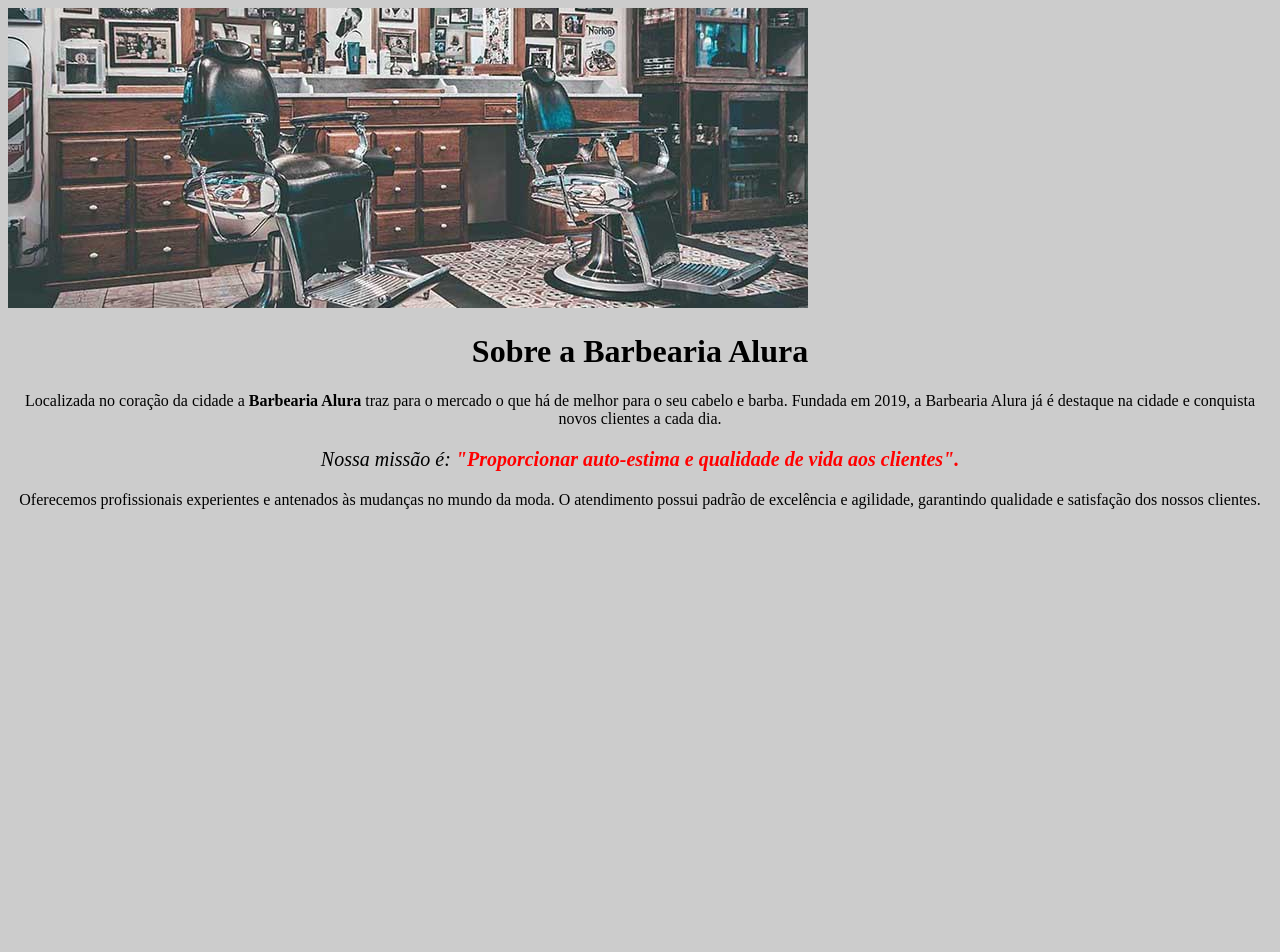
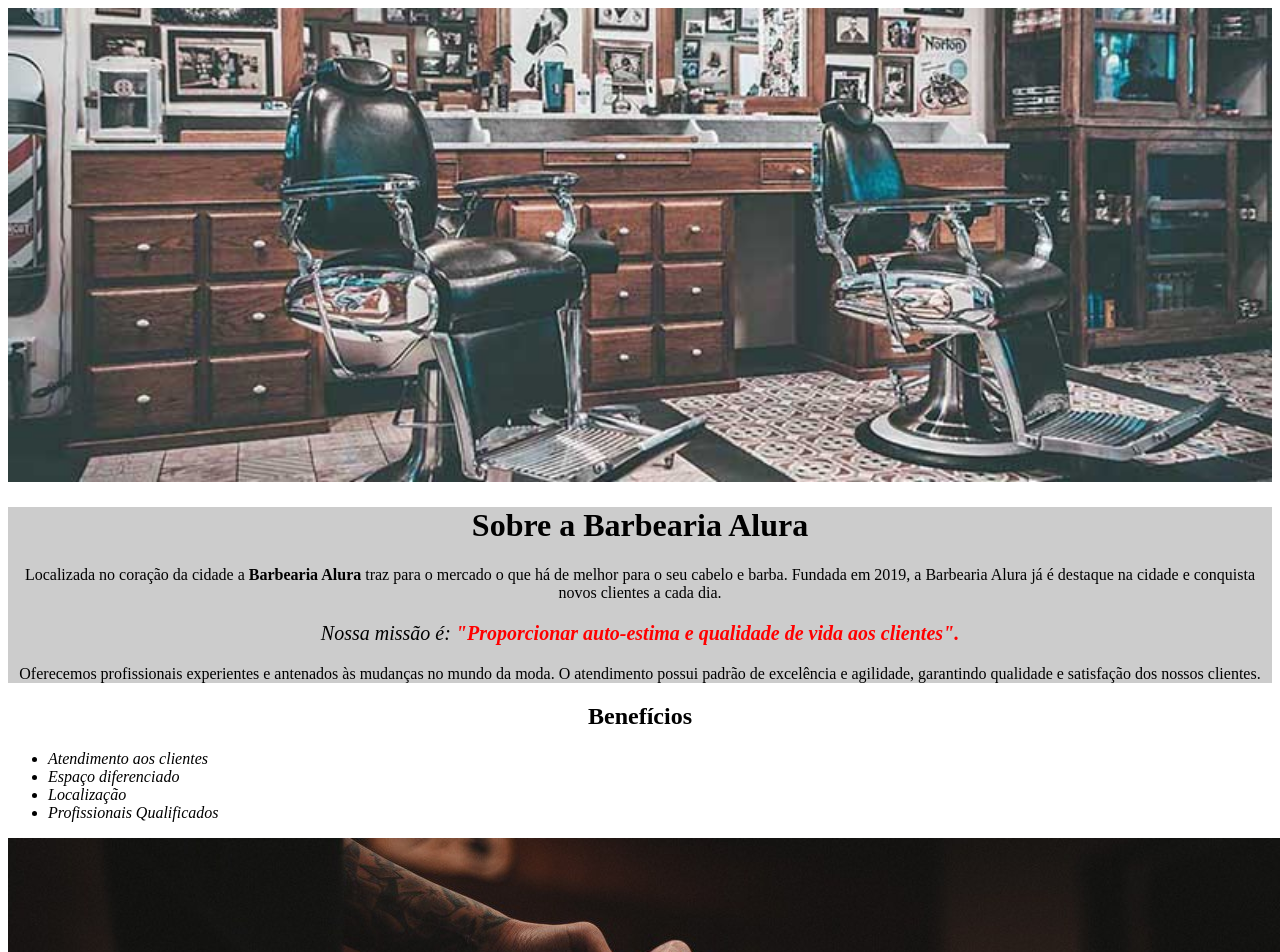
Before and after one commit to qadevanes/Alurafrontend, a plain HTML site: page index.html in a window 1280 px wide. Shown: the top 952 px of the page. Before the commit the page ends 800 px from the top, so only its background shows below. Drawn offline with Linux system fonts and the light colour scheme.

Commit message:
inserindo parte de beneficios
adicionando imagens e informações

```diff
--- a/index.html
+++ b/index.html
@@ -9,7 +9,8 @@
 </head>
 
 <body>
-    <img src="banner.jpg">
+    <img id="banner" src="banner.jpg">
+    <div class="principal">
         <h1> Sobre a Barbearia Alura</h1>
 
 
@@ -20,6 +21,18 @@
 
         <p>Oferecemos profissionais experientes e antenados às mudanças no mundo da moda. O atendimento possui padrão de
         excelência e agilidade, garantindo qualidade e satisfação dos nossos clientes.</p>
+    </div>
+    <div class="beneficios">
+        <h2>Benefícios</h2>
+
+        <ul>
+            <li class="itens">Atendimento aos clientes</li>
+            <li class="itens">Espaço diferenciado</li>
+            <li class="itens">Localização</li>
+            <li class="itens">Profissionais Qualificados</li>
+        </ul>
+        <img src="beneficios.jpg">
+    </div>
 </body>
 
 </html>
--- a/style.css
+++ b/style.css
@@ -1,4 +1,13 @@
 body{
+
+}
+
+#banner{
+
+    width: 100%;
+}
+
+.principal{
     background: #cccccc;
 }
 
@@ -12,7 +21,7 @@ p {
 
 #missao {
     font-size: 20px;
-    text-align: center;
+
 }
 
 em strong{
@@ -20,3 +29,15 @@ em strong{
     color: red;
 
 }
+
+.itens{
+    font-style: italic;
+}
+
+.beneficios{
+    background: #FFFFFF;
+}
+
+h2{
+    text-align: center;
+}
```
Also changed, not shown: beneficios.jpg (added). Lines whose indentation alone changed are shown as unchanged.
